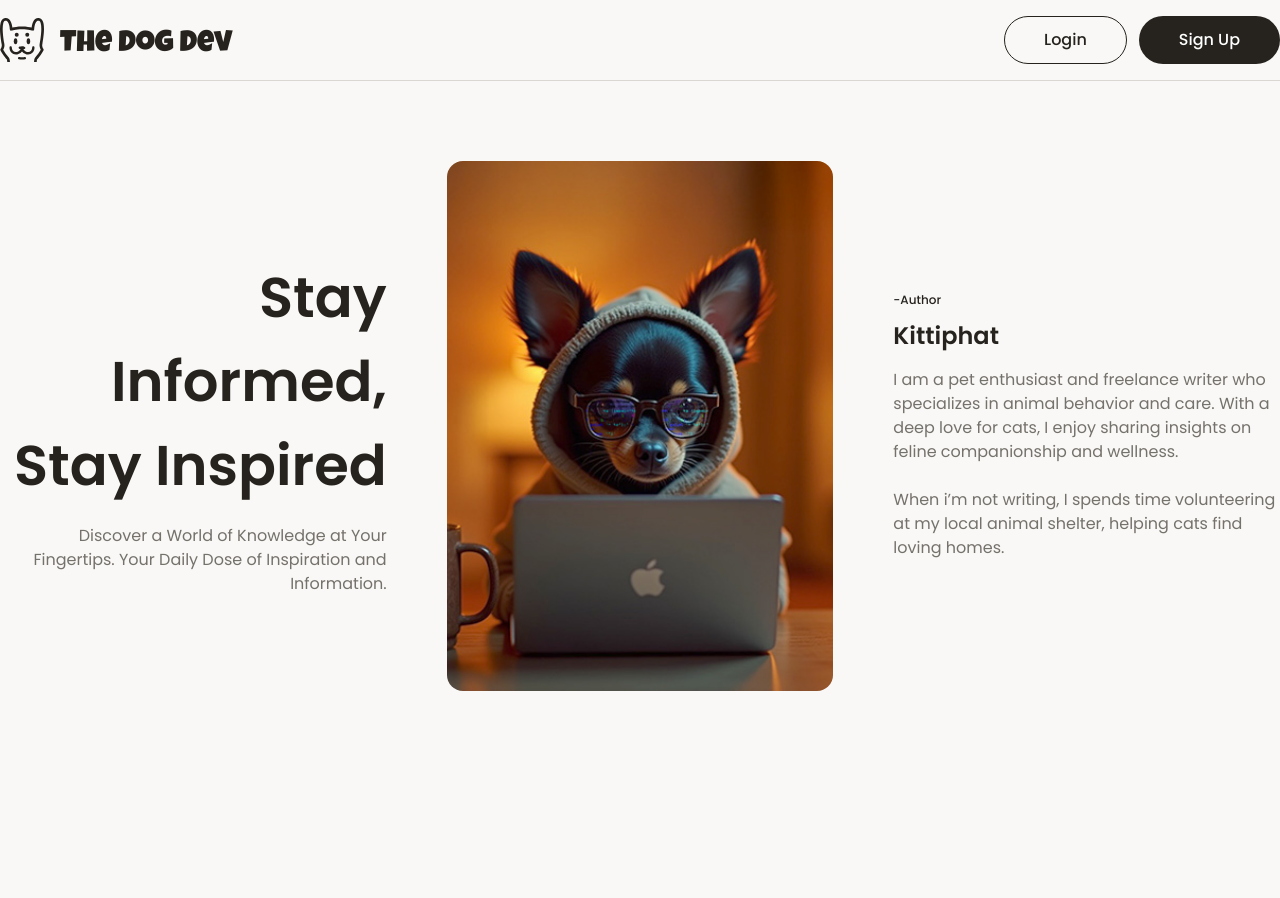
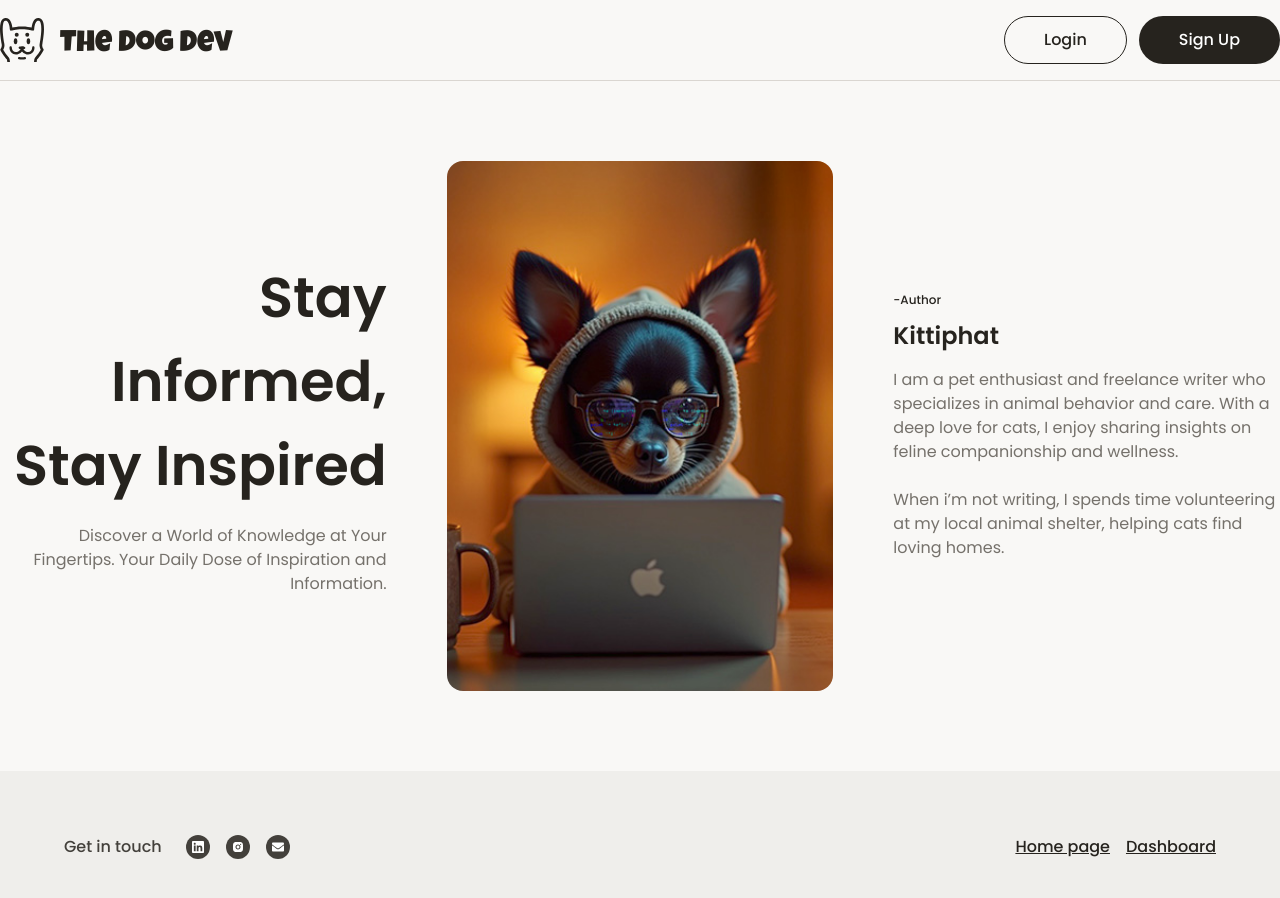
Before and after one commit to boatbie14/personal-blog, a React (Vite) app: page / in a window 1280 px wide. Shown: the top 898 px of the page. Before the commit the page ends 800 px from the top, so only its background shows below. Built offline with nearby package versions, Linux system fonts and the light colour scheme.

Commit message:
feat(ui): Create footer and fix Top navbar style

```diff
--- a/package.json
+++ b/package.json
@@ -14,9 +14,9 @@
     "@tailwindcss/vite": "^4.0.14",
     "class-variance-authority": "^0.7.1",
     "clsx": "^2.1.1",
-    "lucide-react": "^0.479.0",
     "react": "^19.0.0",
     "react-dom": "^19.0.0",
+    "react-icons": "^5.5.0",
     "tailwind-merge": "^3.0.2",
     "tailwindcss": "^4.0.14",
     "tailwindcss-animate": "^1.0.7"
--- a/src/App.jsx
+++ b/src/App.jsx
@@ -1,6 +1,7 @@
 import { useState } from "react";
 import Navbar from "./components/Navbar";
 import HeroSection from "./components/HeroSection";
+import Footer from "./components/Footer";
 
 function App() {
   const [count, setCount] = useState(0);
@@ -9,6 +10,7 @@ function App() {
     <>
       <Navbar />
       <HeroSection />
+      <Footer />
     </>
   );
 }
--- /dev/null
+++ b/src/components/Footer.jsx
@@ -0,0 +1,62 @@
+import { FaEnvelope, FaLinkedin } from "react-icons/fa";
+import { RiInstagramFill } from "react-icons/ri";
+
+function Footer() {
+  const contactInfo = {
+    linkedin: {
+      url: "https://www.linkedin.com/in/rpp-kittiphat/",
+      icon: FaLinkedin,
+    },
+    instagram: {
+      url: "https://www.instagram.com/boatbie_keane/",
+      icon: RiInstagramFill,
+    },
+    gmail: {
+      url: "mailto:kittiphat.rpp@gmail.com",
+      icon: FaEnvelope,
+    },
+  };
+
+  const footerLink = {
+    "Home page": "#",
+    Dashboard: "#",
+  };
+
+  return (
+    <>
+      <footer className="w-full bg-[#EFEEEB] py-10 md:p-16">
+        <div className="container flex justify-between flex-col sm:flex-row gap-[24px]">
+          <div className="get-in-touch flex gap-[24px] justify-center">
+            Get in touch
+            <span className="icon-wrap flex gap-4">
+              {Object.entries(contactInfo).map(([key, { url, icon: Icon }]) => {
+                return url ? (
+                  <a
+                    key={key}
+                    href={url}
+                    target="_blank"
+                    rel="noopener noreferrer"
+                    className="footer-icon-wrapper w-4 h-4 flex justify-center items-center rounded-full"
+                  >
+                    <Icon className="footer-icon" color="white" />
+                  </a>
+                ) : null;
+              })}
+            </span>
+          </div>
+          <div className="footer-nav flex flex-col sm:flex-row gap-4">
+            {Object.entries(footerLink).map(([text, link]) => {
+              return (
+                <a href={link} className="link text-center">
+                  {text}
+                </a>
+              );
+            })}
+          </div>
+        </div>
+      </footer>
+    </>
+  );
+}
+
+export default Footer;
--- a/src/styles/base.css
+++ b/src/styles/base.css
@@ -1,14 +1,17 @@
 :root {
-  --main-bg-color: #f9f8f6;
-  --color-back: #26231e;
-  --color-gray: #75716b;
+  --color-brown-600: #26231e;
+  --color-brown-500: #43403b;
+  --color-brown-400: #75716b;
+  --color-brown-300: #dad6d1;
+  --color-brown-200: #efeeeb;
+  --color-brown-100: #f9f8f6;
 }
 
 body {
   margin: 0;
   padding: 0;
   box-sizing: border-box;
-  background-color: var(--main-bg-color);
+  background-color: var(--color-brown-100);
   font-family: "Poppins", sans-serif;
 }
 
@@ -18,8 +21,16 @@ h3 {
   color: #26231e;
 }
 
+a.link {
+  font-size: 16px;
+  font-weight: 500;
+  line-height: 24px;
+  color: var(--color-brown-600);
+  text-decoration: underline;
+}
+
 p {
-  color: var(--color-gray);
+  color: var(--color-brown-400);
   font-size: 16px;
   line-height: 24px;
 }
@@ -30,7 +41,7 @@ header {
 }
 
 header #logo-header {
-  color: var(--color-back);
+  color: var(--color-brown-600);
 }
 
 /* Container */
@@ -49,14 +60,33 @@ header #logo-header {
   color: #fff;
   font-weight: 500;
   padding: 12px 40px;
-  background-color: var(--color-back);
+  background-color: var(--color-brown-600);
   border-radius: 24px;
 }
 .black-outline-btn {
-  color: var(--color-back);
   font-weight: 500;
   padding: 11px 39px;
-  background-color: var(-main-bg-color);
-  border: 1px solid var(--color-back);
+  color: var(--color-brown-600);
+  background-color: var(--color-brown-100);
+  border: 1px solid var(--color-brown-600);
   border-radius: 24px;
 }
+
+/*-- Footer --*/
+
+footer .get-in-touch {
+  font-size: 16px;
+  font-weight: 500;
+  line-height: 24px;
+  color: var(--color-brown-500);
+}
+
+.footer-icon-wrapper {
+  width: 24px;
+  height: 24px;
+  background-color: var(--color-brown-500);
+}
+
+.footer-icon-wrapper svg.footer-icon {
+  width: 12px;
+}
```
Also changed, not shown: 1 other file (tests, documents, lock files or other folders).
